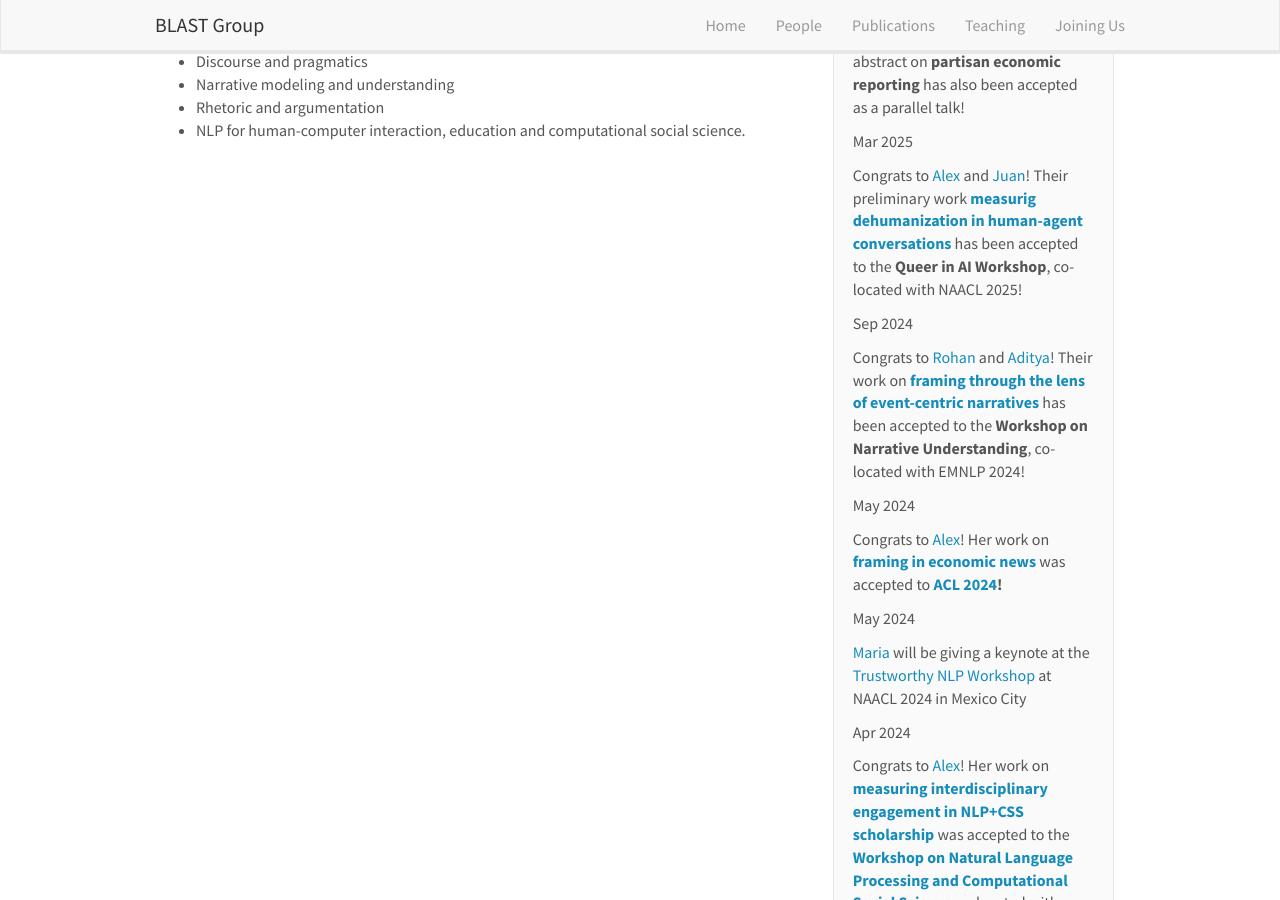
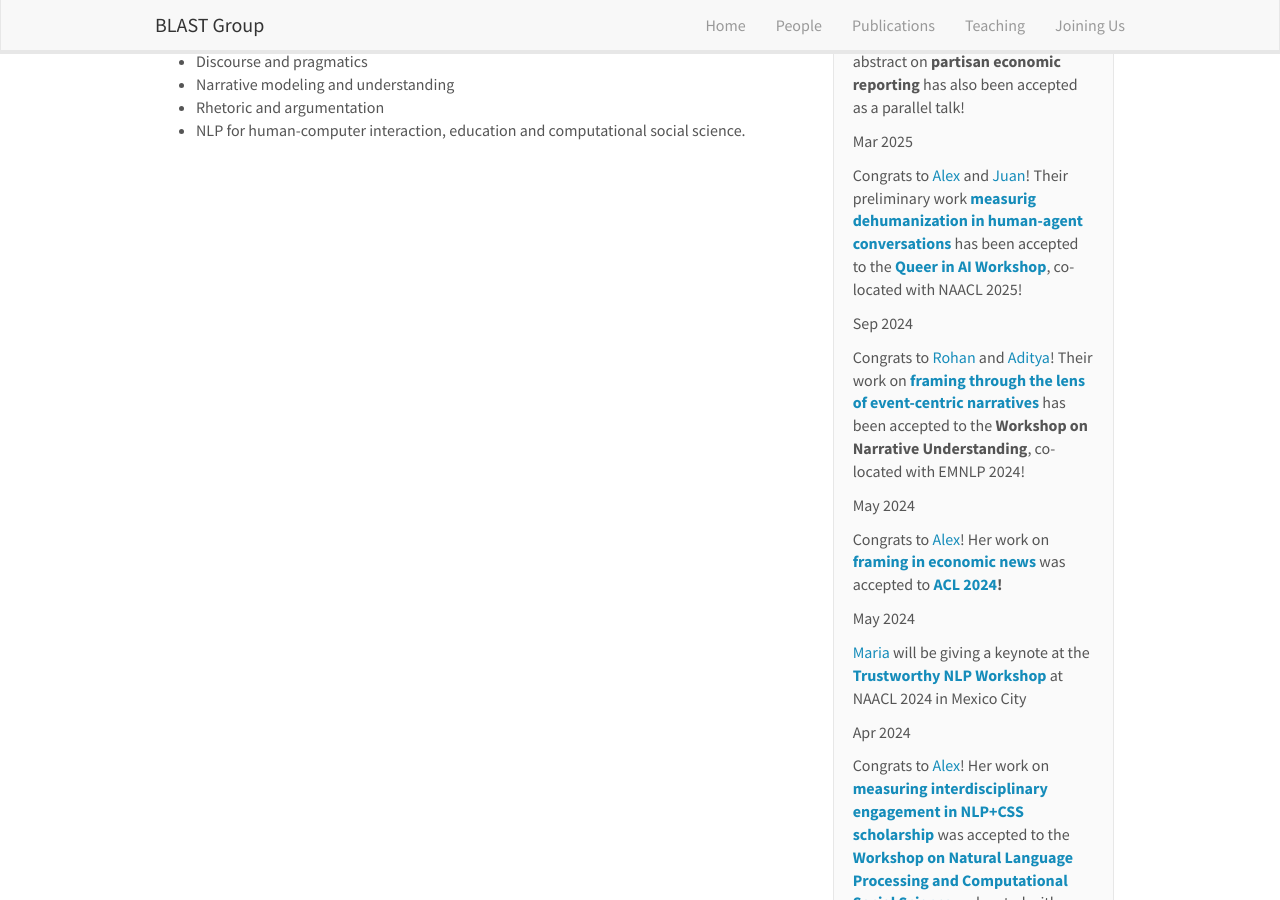
Before and after one commit to blast-cu/blast-cu.github.io, a Jekyll site: the page built from _pages/home.md, in a window 1280 px wide and 900 px high, scrolled down 664 px. Built offline with Jekyll 4.4.1, drawn with Linux system fonts in a browser that asks for light colours; nearby versions of some CDN libraries.

Commit message:
Update news.yml

```diff
--- a/_data/news.yml
+++ b/_data/news.yml
@@ -8,7 +8,7 @@
   headline: "BLAST at **[IC2S2 2025](https://www.ic2s2-2025.org/)**: Congrats to [Chloe](https://chloes.computer/), her abstract on **archival exhaustion to gather content creator data** was accepted as a parallel talk! Congrats to [Alex](https://aleto1999.github.io/), her abstract on **partisan economic reporting** has also been accepted as a parallel talk!"
 
 - date: Mar 2025
-  headline: "Congrats to [Alex](https://aleto1999.github.io/) and [Juan](https://juan-vasquez.com/)! Their preliminary work **[measurig dehumanization in human-agent conversations](https://aclanthology.org/2025.queerinai-main.3.pdf)** has been accepted to the **Queer in AI Workshop**, co-located with NAACL 2025!"
+  headline: "Congrats to [Alex](https://aleto1999.github.io/) and [Juan](https://juan-vasquez.com/)! Their preliminary work **[measurig dehumanization in human-agent conversations](https://aclanthology.org/2025.queerinai-main.3.pdf)** has been accepted to the **[Queer in AI Workshop](https://www.queerinai.com/naacl-2025)**, co-located with NAACL 2025!"
 
 - date: Sep 2024
   headline: "Congrats to [Rohan](https://www.rohandas.net/) and [Aditya](https://www.linkedin.com/in/acprime96/)! Their work on **[framing through the lens of event-centric narratives](https://aclanthology.org/2024.wnu-1.15/)** has been accepted to the **Workshop on Narrative Understanding**, co-located with EMNLP 2024!"
@@ -17,7 +17,7 @@
   headline: "Congrats to [Alex](https://aleto1999.github.io/)! Her work on **[framing in economic news](https://aclanthology.org/2024.acl-long.24/)** was accepted to **[ACL 2024](https://2024.aclweb.org/)!**"
 
 - date: May 2024
-  headline: "[Maria](https://mlpacheco.github.io/) will be giving a keynote at the [Trustworthy NLP Workshop](https://trustnlpworkshop.github.io/) at NAACL 2024 in Mexico City"
+  headline: "[Maria](https://mlpacheco.github.io/) will be giving a keynote at the **[Trustworthy NLP Workshop](https://trustnlpworkshop.github.io/)** at NAACL 2024 in Mexico City"
 
 - date: Apr 2024
   headline: "Congrats to [Alex](https://aleto1999.github.io/)! Her work on **[measuring interdisciplinary engagement in NLP+CSS scholarship](https://aclanthology.org/2024.nlpcss-1.11/)** was accepted to the **[Workshop on Natural Language Processing and Computational Social Science](https://sites.google.com/site/nlpandcss/nlp-css-at-naacl-2024?authuser=0)** co-located with NAACL 2024"
```
